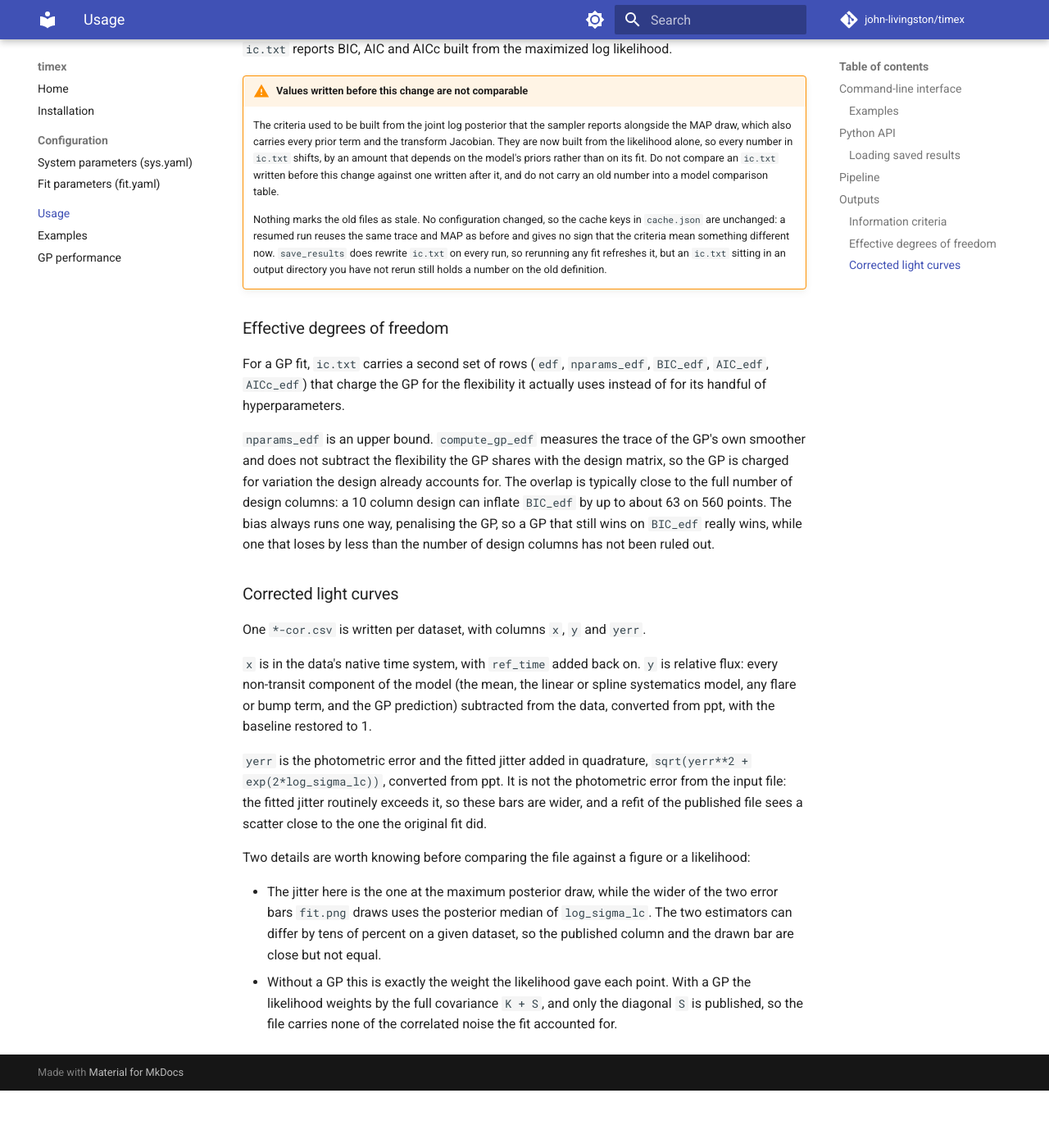
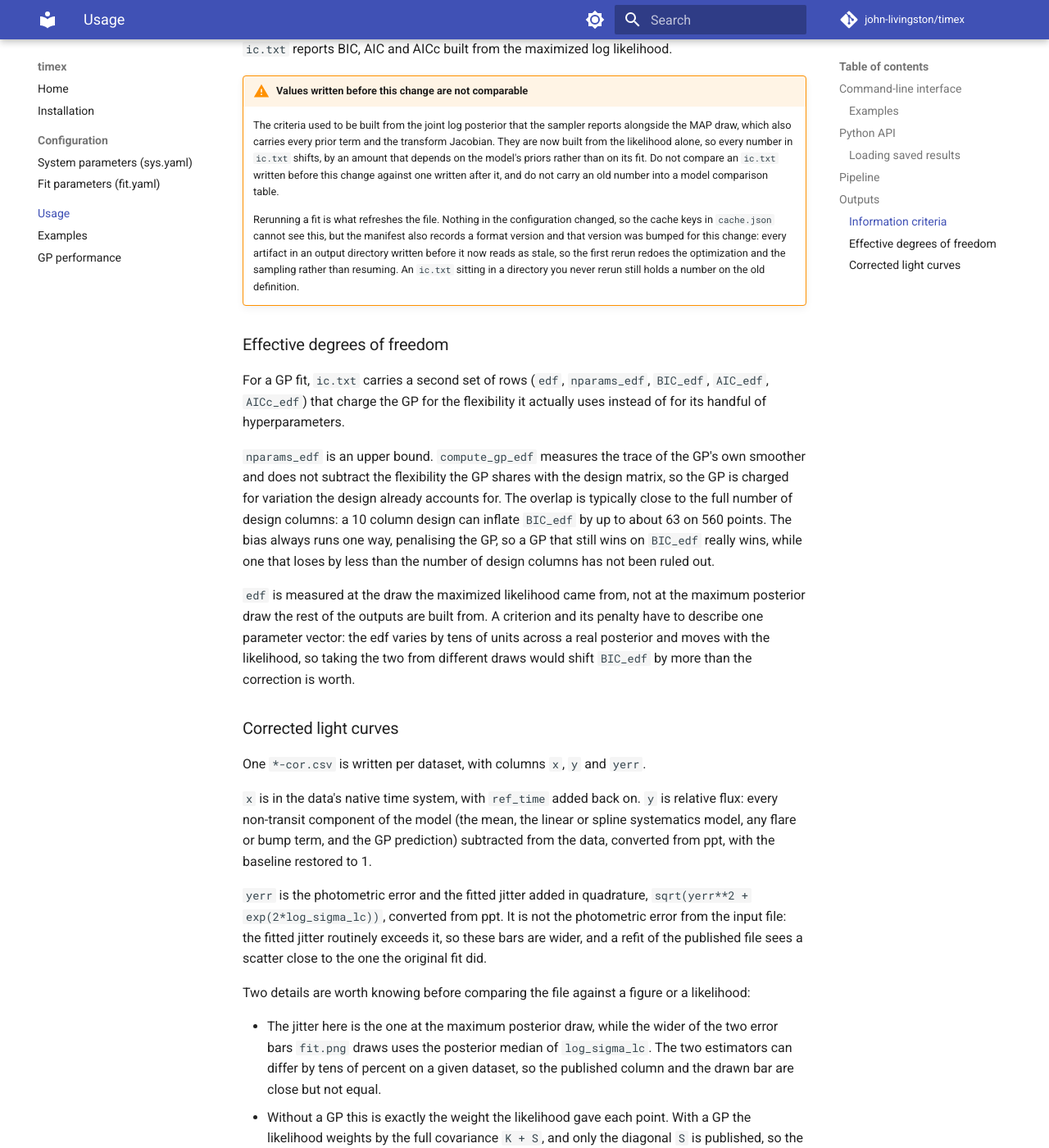
Before and after one commit to john-livingston/timex, an MkDocs documentation site: the page built from docs/usage.md, in a window 1280 px wide and 1400 px high, scrolled down 2219 px. Shown: the whole window at 82% size. Built offline with MkDocs 1.6.1 and Material for MkDocs 9.7.7, drawn with Linux system fonts in a browser that asks for light colours; comment, search, counter and statistics services are not loaded; before the commit the page ends 3549 px from its top, so only the background shows below that.

Commit message:
document the format version bump and which draw the edf comes from

```diff
--- a/docs/usage.md
+++ b/docs/usage.md
@@ -88,12 +88,13 @@ All outputs are saved to the `out/` directory (or custom `--outdir`):
     change against one written after it, and do not carry an old number into a
     model comparison table.
 
-    Nothing marks the old files as stale. No configuration changed, so the
-    cache keys in `cache.json` are unchanged: a resumed run reuses the same
-    trace and MAP as before and gives no sign that the criteria mean something
-    different now. `save_results` does rewrite `ic.txt` on every run, so
-    rerunning any fit refreshes it, but an `ic.txt` sitting in an output
-    directory you have not rerun still holds a number on the old definition.
+    Rerunning a fit is what refreshes the file. Nothing in the configuration
+    changed, so the cache keys in `cache.json` cannot see this, but the
+    manifest also records a format version and that version was bumped for
+    this change: every artifact in an output directory written before it now
+    reads as stale, so the first rerun redoes the optimization and the
+    sampling rather than resuming. An `ic.txt` sitting in a directory you
+    never rerun still holds a number on the old definition.
 
 ### Effective degrees of freedom
 
@@ -109,6 +110,12 @@ column design can inflate `BIC_edf` by up to about 63 on 560 points. The bias
 always runs one way, penalising the GP, so a GP that still wins on `BIC_edf`
 really wins, while one that loses by less than the number of design columns has
 not been ruled out.
+
+`edf` is measured at the draw the maximized likelihood came from, not at the
+maximum posterior draw the rest of the outputs are built from. A criterion and
+its penalty have to describe one parameter vector: the edf varies by tens of
+units across a real posterior and moves with the likelihood, so taking the two
+from different draws would shift `BIC_edf` by more than the correction is worth.
 
 ### Corrected light curves
 
```
Also changed, not shown: 1 other file.
